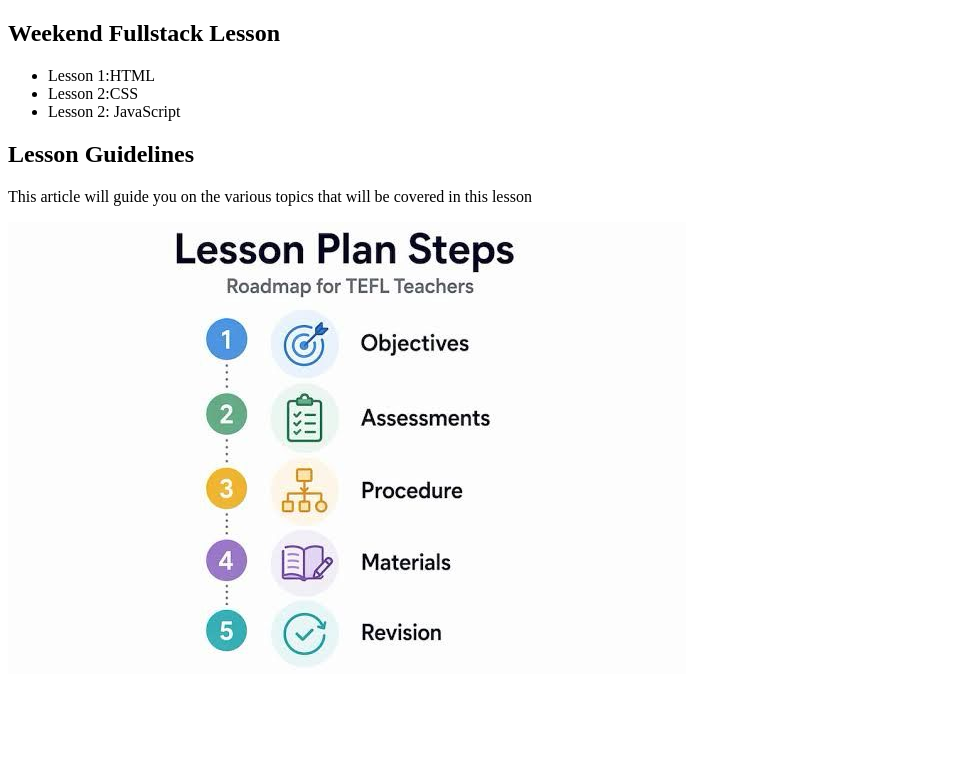
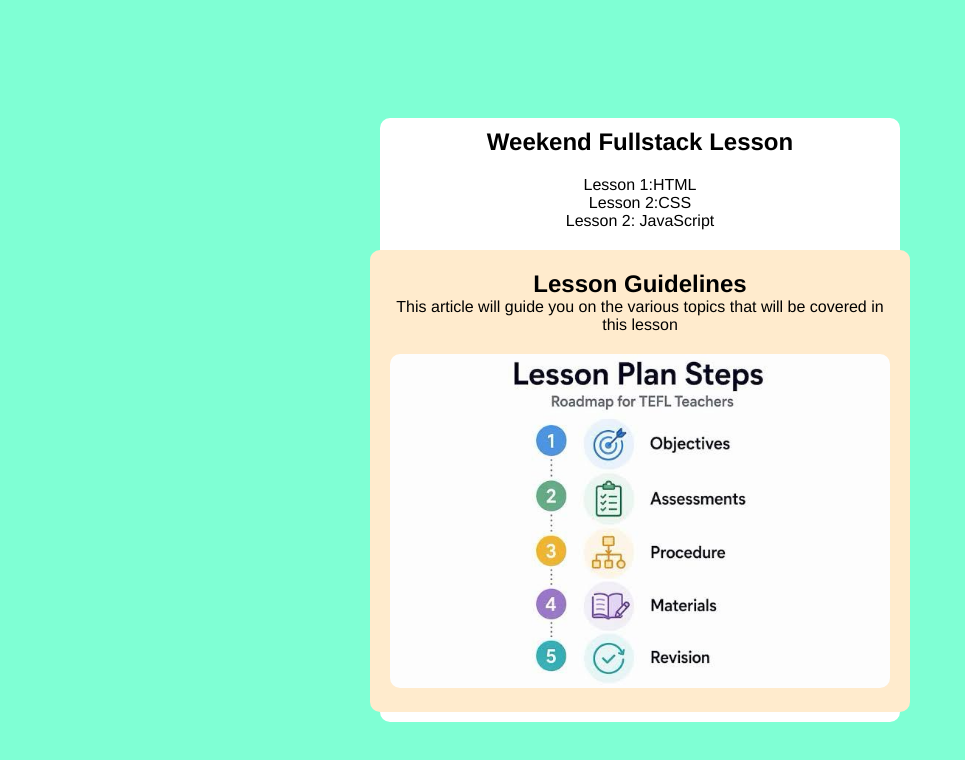
Before and after one commit to Indibaby/Weekend-class-github-practice, a plain HTML site: page index.html in a window 1280 px wide. Shown: the whole page, without its empty margins (0-965 px from the left). Drawn offline with Linux system fonts and the light colour scheme.

Commit message:
Linked css with html

```diff
--- a/index.html
+++ b/index.html
@@ -4,6 +4,7 @@
     <meta charset="UTF-8">
     <meta name="viewport" content="width=device-width, initial-scale=1.0">
     <title>GitHub Practice</title>
+    <link rel="stylesheet" href="./style.css">
 </head>
 <body>
 
@@ -19,7 +20,7 @@
             <p>This article will guide you on the various topics that will be covered in this lesson</p>
             <img src="./WhatsApp Image 2026-11-15 at 2.41.25 PM.jpeg"
             alt="lesson-guidelines">
-            <link rel="s"
+
         </article>
     </div>
 </body>
```
